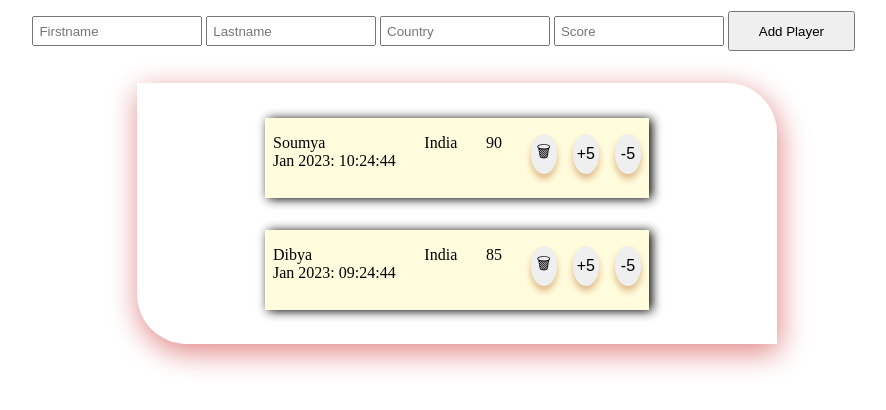
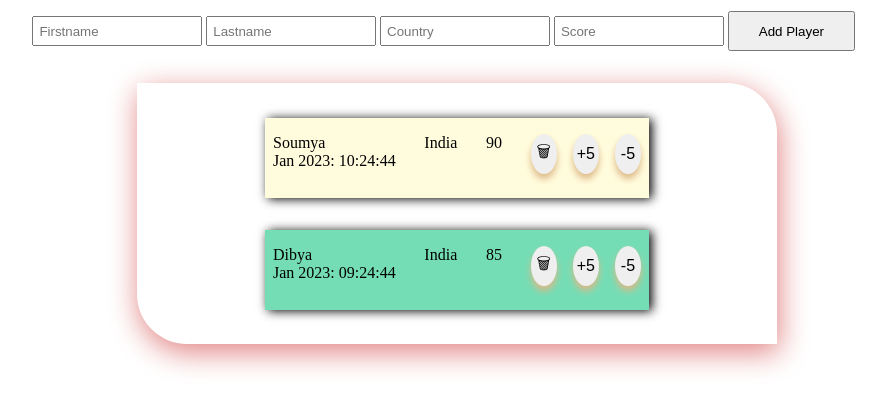
Before and after one commit to Dibyas98/leader-board, a plain HTML site: page index.html in a window 1280 px wide. Shown: the part 122-532 px from the top of the page, without its empty margins (183-1069 px from the left). Drawn offline with nearby package versions, Linux system fonts and the light colour scheme.

Commit message:
changess

```diff
--- a/style.css
+++ b/style.css
@@ -78,3 +78,6 @@ form button:hover{
     background-color: rgb(153, 164, 120);
     box-shadow:0px 10px 14px rgb(8, 8, 7);;
 }
+.main-boars:nth-child(even){
+    background-color: rgb(116, 221, 182);;
+}
```
